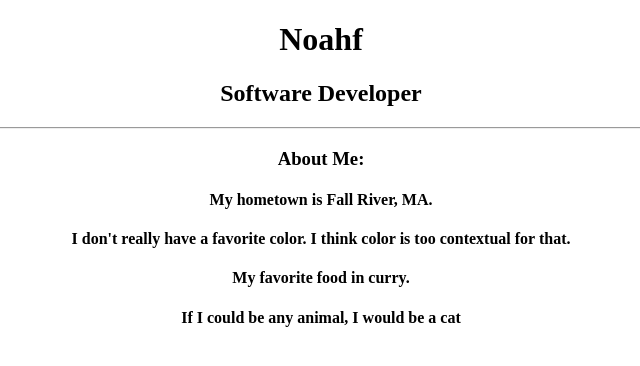
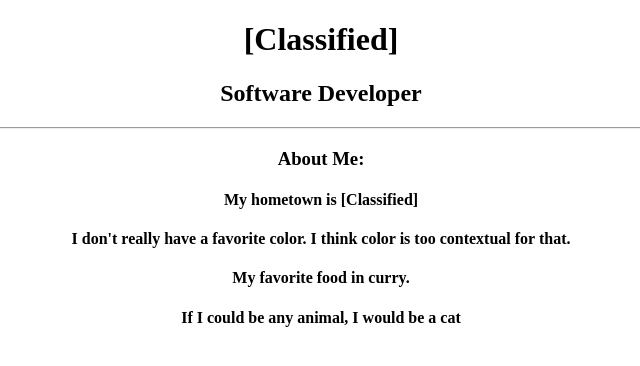
Before and after one commit to GoonPalace/my-first-repo, a plain HTML site: page index.html in a window 1280 px wide. Shown: the whole page, without its empty margins (319-959 px from the left). Drawn offline with Linux system fonts and the light colour scheme.

Commit message:
Less personal version

```diff
--- a/index.html
+++ b/index.html
@@ -7,11 +7,11 @@
     </head>
     <body>
         <div align="center">
-            <h1>Noahf</h1>
+            <h1>[Classified]</h1>
             <h2>Software Developer</h2>
             <hr>
             <h3>About Me:</h3>
-            <h4>My hometown is Fall River, MA.</h4>
+            <h4>My hometown is [Classified]</h4>
             <h4>I don't really have a favorite color. I think color is too contextual for that.</h4>
             <h4>My favorite food in curry.</h4>
             <h4>If I could be any animal, I would be a cat</h4>
```
